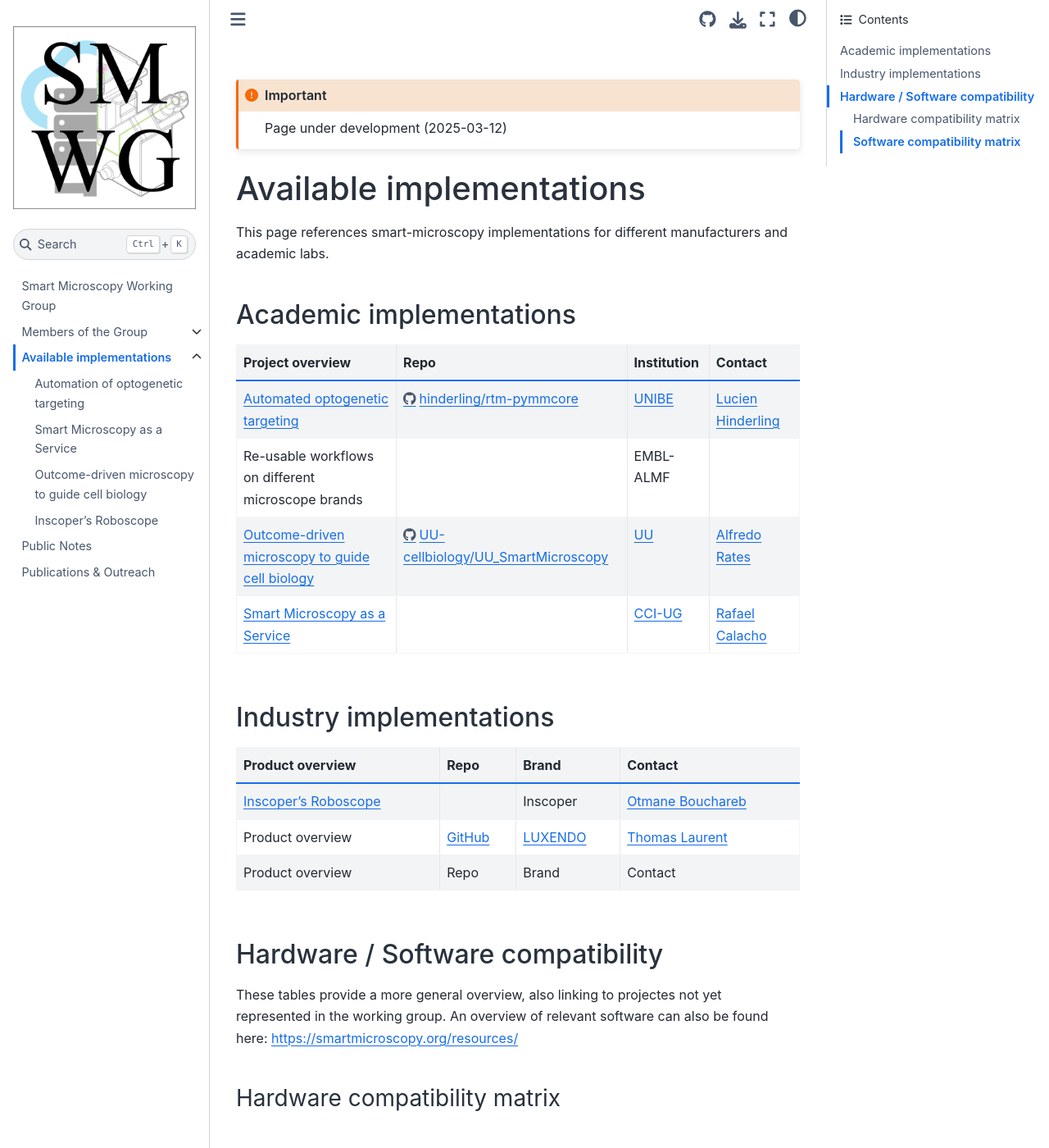
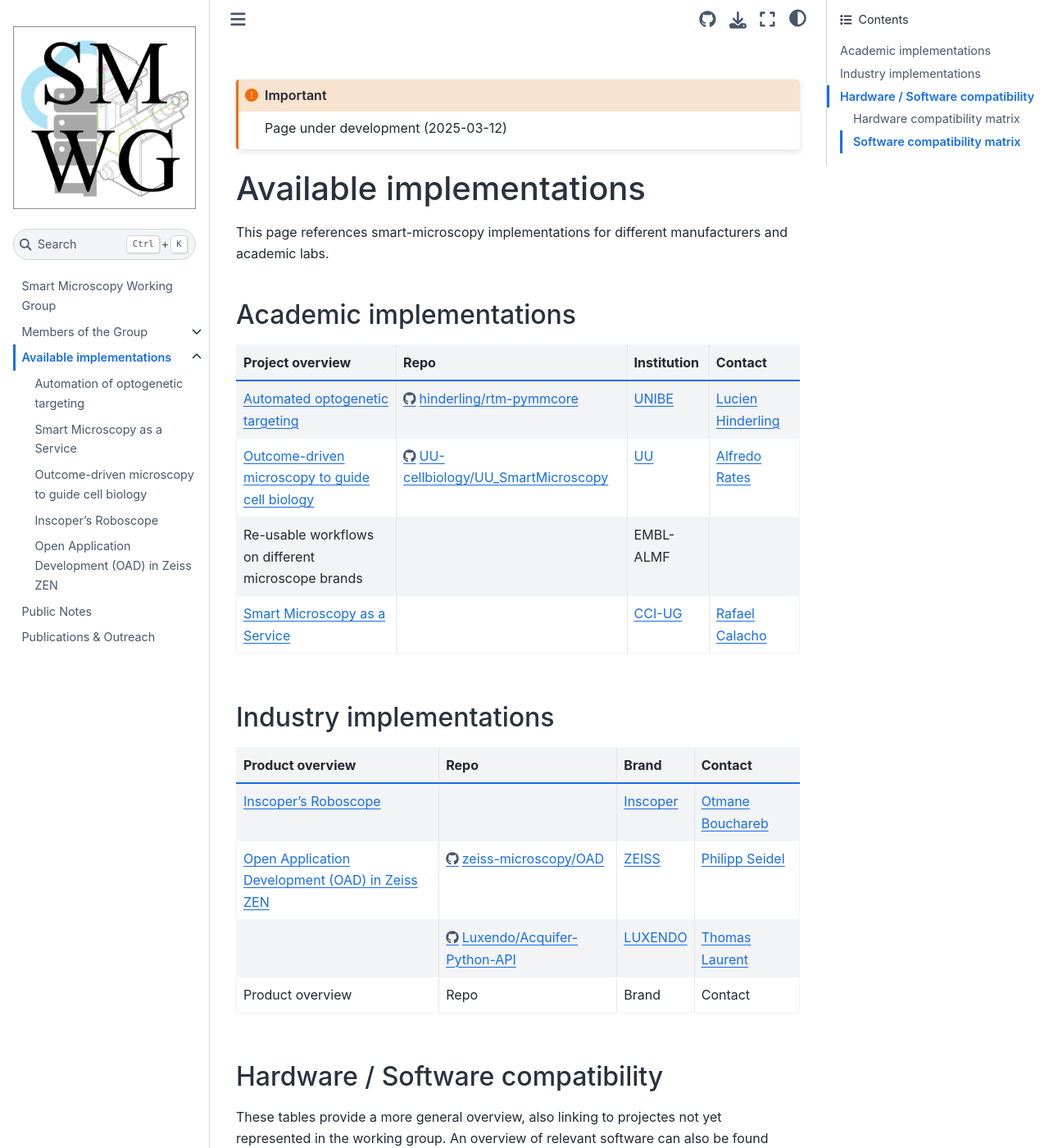
Before and after one commit to SmartMicroscopy/smartmicroscopy.github.io, a Jupyter Book: the page built from implementations.md, in a window 1280 px wide and 1400 px high. Shown: the whole window at 82% size. Built offline with Jupyter Book 1.0.4 settings and Sphinx 7.4.7 and the Sphinx Book theme 1.1.4, drawn with Linux system fonts in a browser that asks for light colours.

Commit message:
adding zeiss implementation

```diff
--- a/_toc.yml
+++ b/_toc.yml
@@ -25,5 +25,6 @@
   - file: implementations/academic/cci-ug.md
   - file: implementations/academic/uu.md
   - file: implementations/industry/inscoper.md
+  - file: implementations/industry/zeiss.md
 - file: notes
 - file: publications
--- a/implementations.md
+++ b/implementations.md
@@ -23,14 +23,15 @@
   - https://github.com/hinderling/rtm-pymmcore
   - [UNIBE](https://www.izb.unibe.ch/research/prof_dr_olivier_pertz/index_eng.html)
   - [Lucien Hinderling](mailto:lucien.hinderling@unibe.ch)
+* - [Outcome-driven microscopy to guide cell biology](./implementations/academic/uu.md)
+  - https://github.com/UU-cellbiology/UU_SmartMicroscopy
+  - [UU](https://cellbiology.science.uu.nl/research-groups/lukas-kapitein-biophysics/)
+  - [Alfredo Rates](mailto:a.ratessoriano@uu.nl)
 * - Re-usable workflows on different microscope brands
   -
   - EMBL-ALMF
   -
-* - [Outcome-driven microscopy to guide cell biology](./implementations/academic/uu.md)
-  - https://github.com/UU-cellbiology/UU_SmartMicroscopy
-  - [UU](https://cellbiology.science.uu.nl/research-groups/lukas-kapitein-biophysics/)
-  - [Alfredo Rates](mailto:a.ratessoriano@uu.nl)
+
 * - [Smart Microscopy as a Service](./implementations/academic/cci-ug.md)
   -
   - [CCI-UG](https://www.gu.se/en/core-facilities/infrastructure-at-core-facilities/centre-for-cellular-imaging)
@@ -46,10 +47,14 @@
   - Contact
 * - [Inscoper's Roboscope](./implementations/industry/inscoper.md)
   -
-  - Inscoper
+  - [Inscoper](https://www.inscoper.com)
   - [Otmane Bouchareb](./members/profiles/BoucharebO.md)
-* - Product overview
-  - [GitHub](https://github.com/Luxendo/Acquifer-Python-API/tree/master/examples/prescreen_rescreen)
+* - [Open Application Development (OAD) in Zeiss ZEN](./implementations/industry/zeiss.md)
+  - https://github.com/zeiss-microscopy/OAD/tree/master
+  - [ZEISS](https://www.zeiss.com/)
+  - [Philipp Seidel](mailto:philipp.seidel@zeiss.com)
+* -
+  - https://github.com/Luxendo/Acquifer-Python-API/tree/master/examples/prescreen_rescreen
   - [LUXENDO](https://www.bruker.com/en/products-and-solutions/fluorescence-microscopy/light-sheet-microscopes.html)
   - [Thomas Laurent](./members/profiles/ThomasL.md)
 * - Product overview
```
Also changed, not shown: implementations/industry/zeiss.md (added, +74 -0 lines), members.md (+0 -1 lines), members/profiles/HinderlingL.md (+2 -1 lines), 3 other files.
